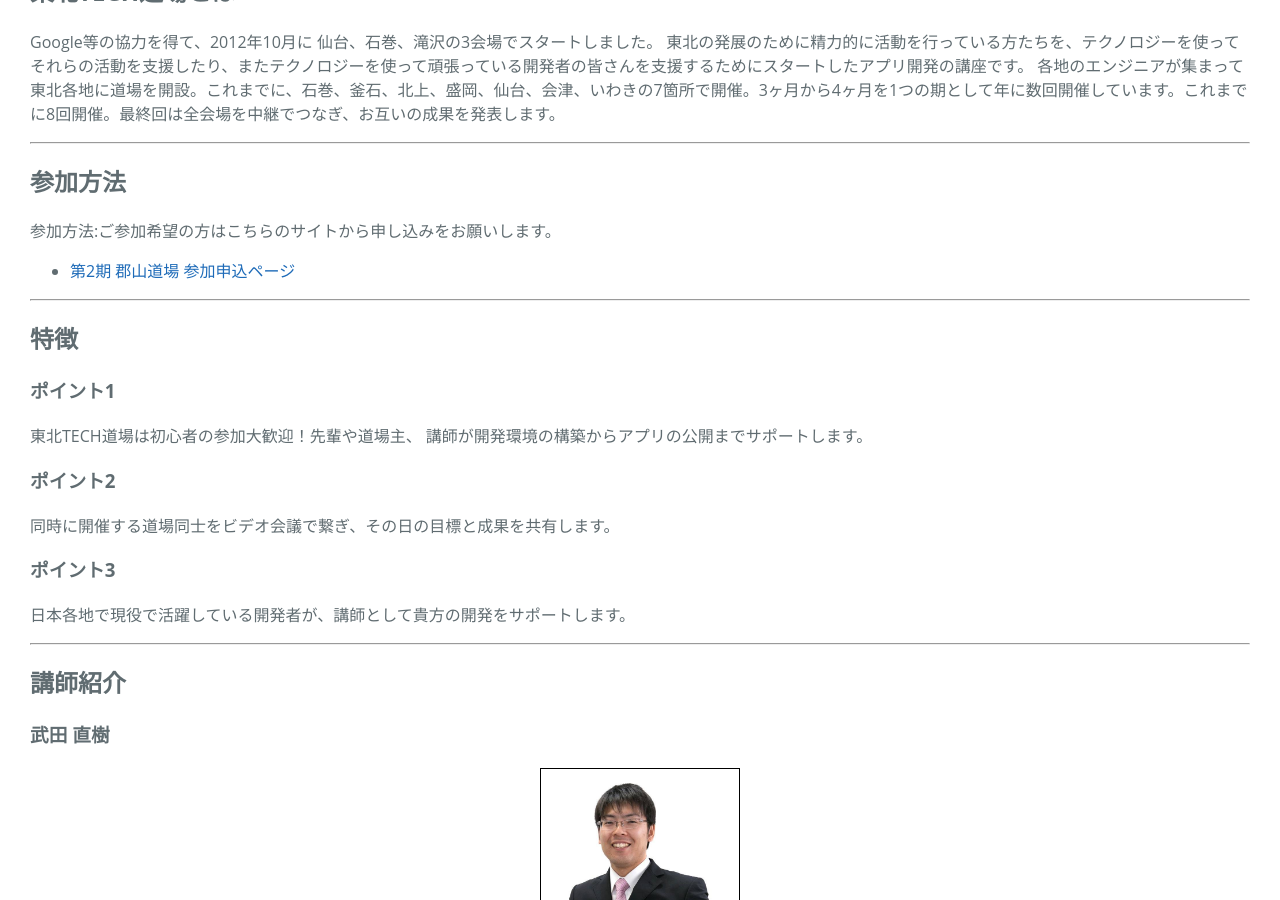
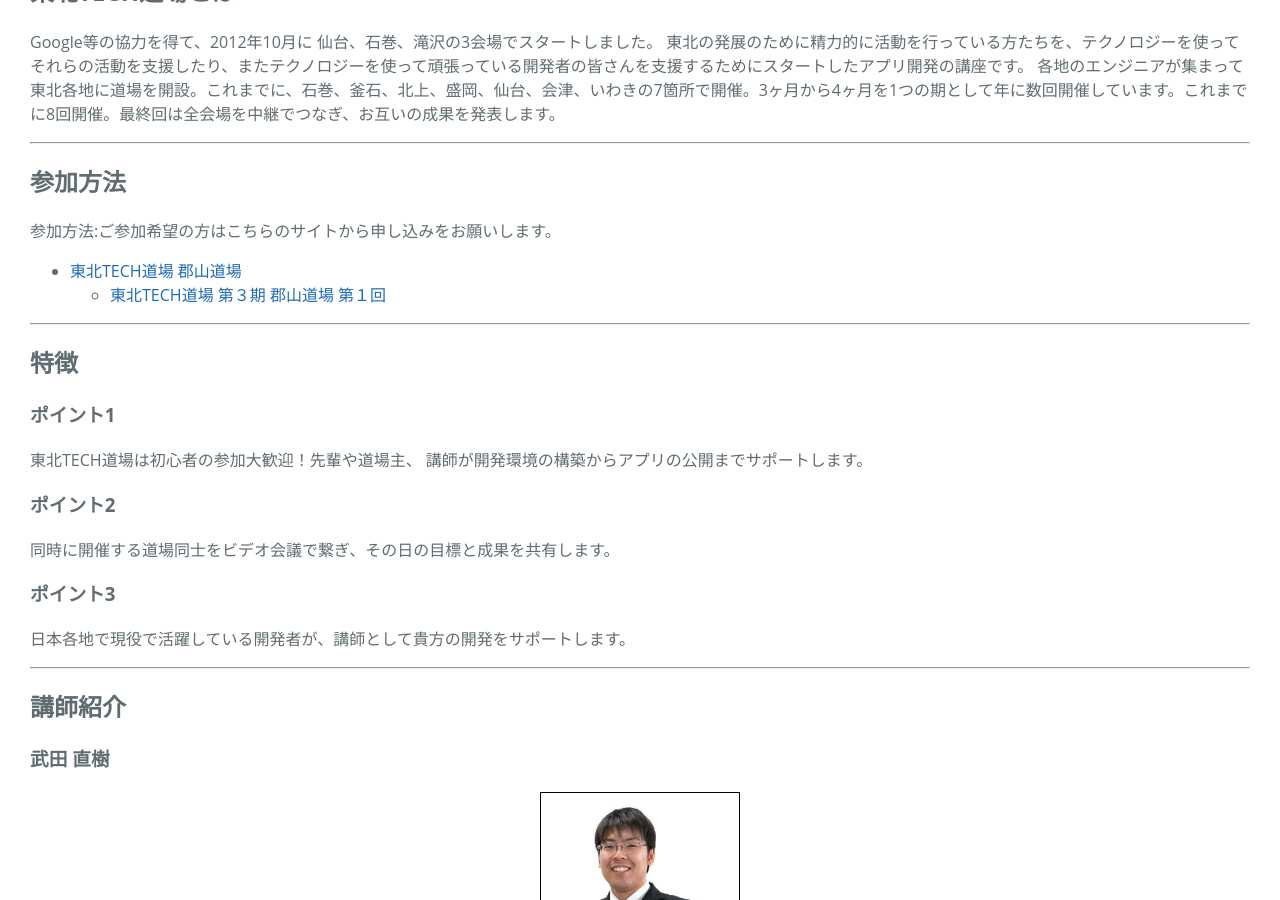
Before and after one commit to koriyamadojo/koriyamadojo.github.io, a Jekyll site: the page built from index.md, in a window 1280 px wide and 900 px high, scrolled down 612 px. Built offline with Jekyll 4.4.1, drawn with Linux system fonts in a browser that asks for light colours.

Commit message:
Update index.md

```diff
--- a/index.md
+++ b/index.md
@@ -28,7 +28,8 @@ Google等の協力を得て、2012年10月に 仙台、石巻、滝沢の3会場
 
 参加方法:ご参加希望の方はこちらのサイトから申し込みをお願いします。
 
-* [第2期 郡山道場 参加申込ページ](https://koriyamadojo.doorkeeper.jp/events/42814)
+* [東北TECH道場 郡山道場](https://koriyamadojo.connpass.com/)
+    - [東北TECH道場 第３期 郡山道場 第１回](https://koriyamadojo.connpass.com/event/56638/)
 
 ---
 
```
